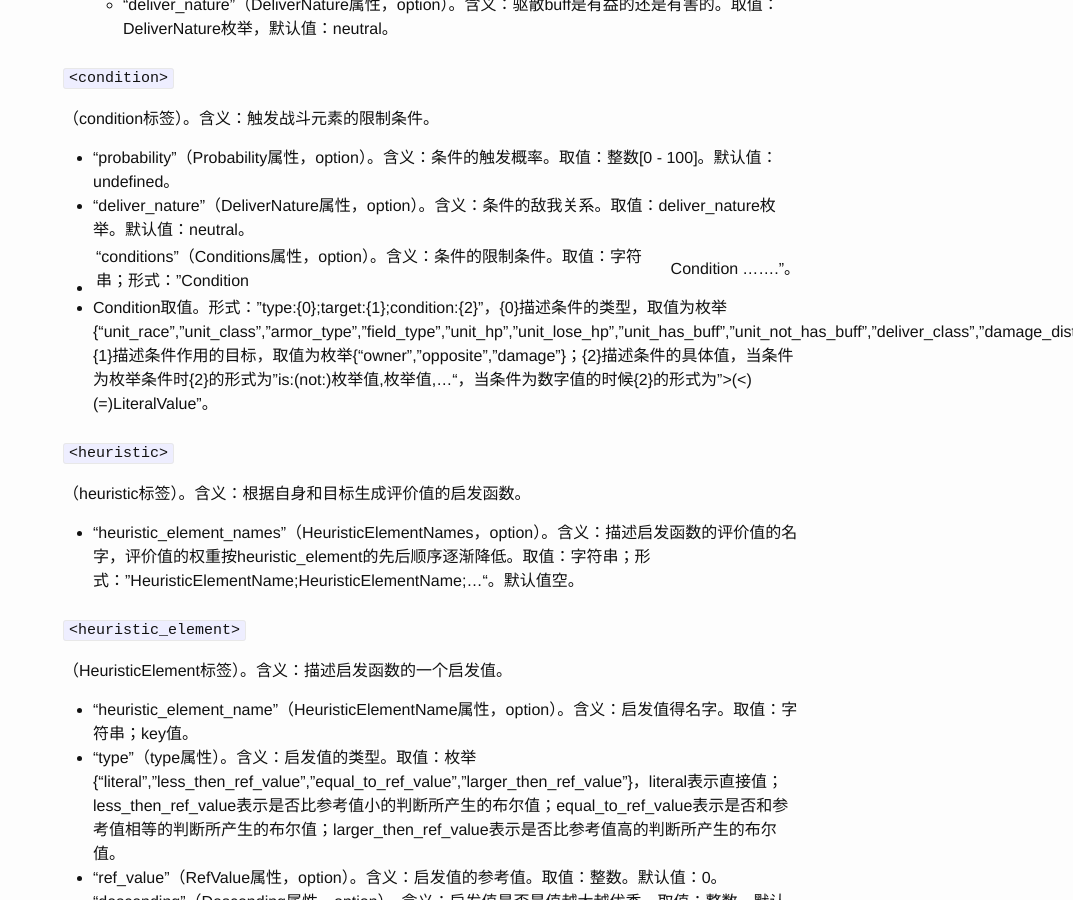
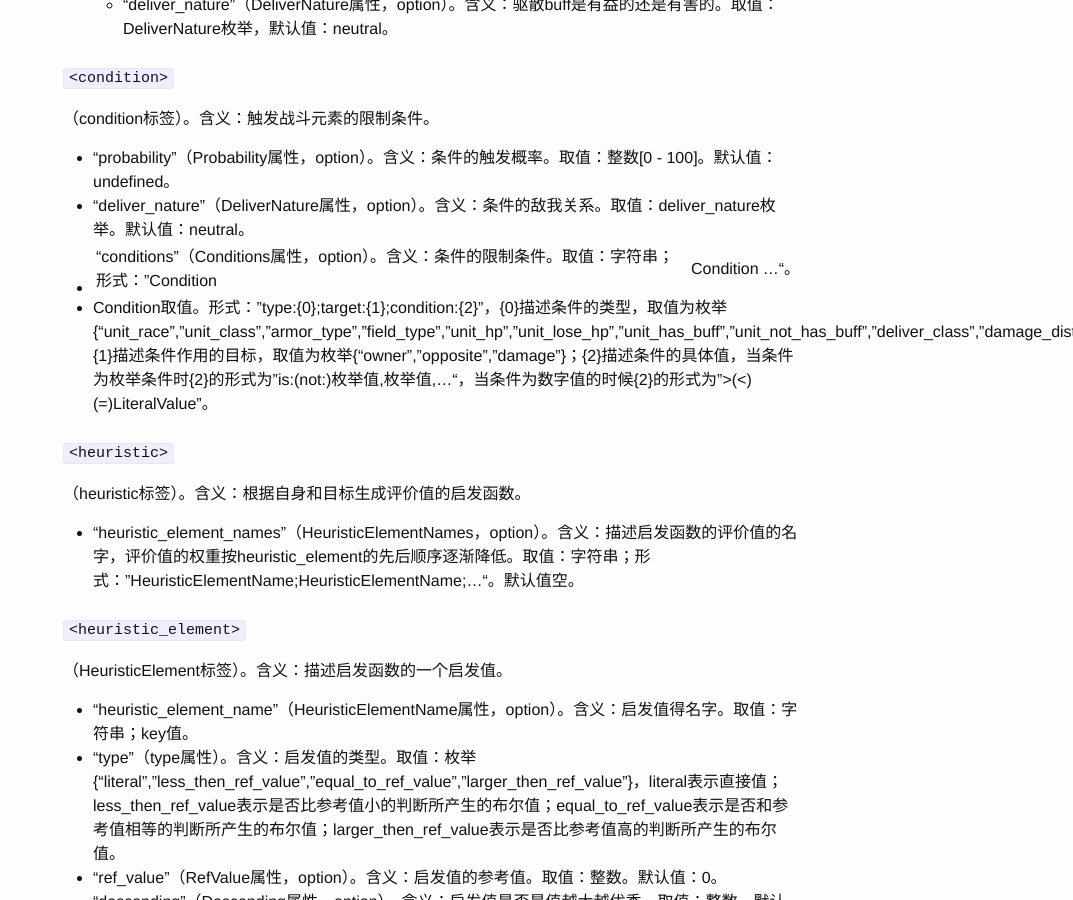
Before and after one commit to mofishorg/underworld_config_doc, a Jekyll site: the page built from _posts/2016-06-03-techtree-doc.markdown, in a window 1280 px wide and 900 px high, scrolled down 11164 px. Shown: the whole window, without its empty margins (207-1280 px from the left). Built offline with Jekyll 4.4.1, drawn with Linux system fonts in a browser that asks for light colours.

```diff
--- a/_posts/2016-06-03-techtree-doc.markdown
+++ b/_posts/2016-06-03-techtree-doc.markdown
@@ -387,7 +387,7 @@ categories: jekyll update
 
   * "probability"（Probability属性，option）。含义：条件的触发概率。取值：整数[0 - 100]。默认值：undefined。
   * "deliver_nature"（DeliverNature属性，option）。含义：条件的敌我关系。取值：deliver_nature枚举。默认值：neutral。
-  * "conditions"（Conditions属性，option）。含义：条件的限制条件。取值：字符串；形式："Condition|Condition|......."。
+  * "conditions"（Conditions属性，option）。含义：条件的限制条件。取值：字符串；形式："Condition|Condition|..."。
   * Condition取值。形式："type:{0};target:{1};condition:{2}"，{0}描述条件的类型，取值为枚举{"unit_race","unit_class","armor_type","field_type","unit_hp","unit_lose_hp","unit_has_buff","unit_not_has_buff","deliver_class","damage_distance"}；{1}描述条件作用的目标，取值为枚举{"owner","opposite","damage"}；{2}描述条件的具体值，当条件为枚举条件时{2}的形式为"is:(not:)枚举值,枚举值,..."，当条件为数字值的时候{2}的形式为">(<)(=)LiteralValue"。
 
 
```
